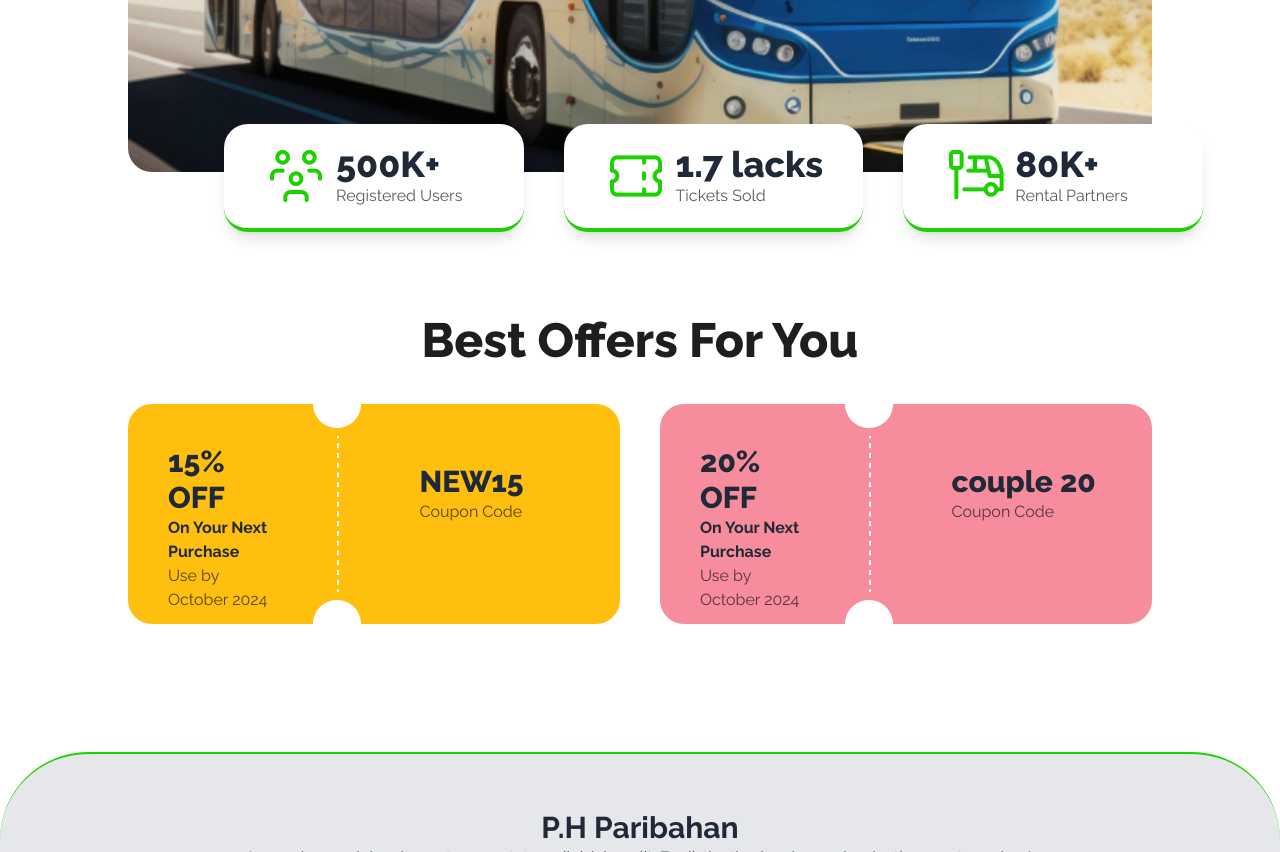
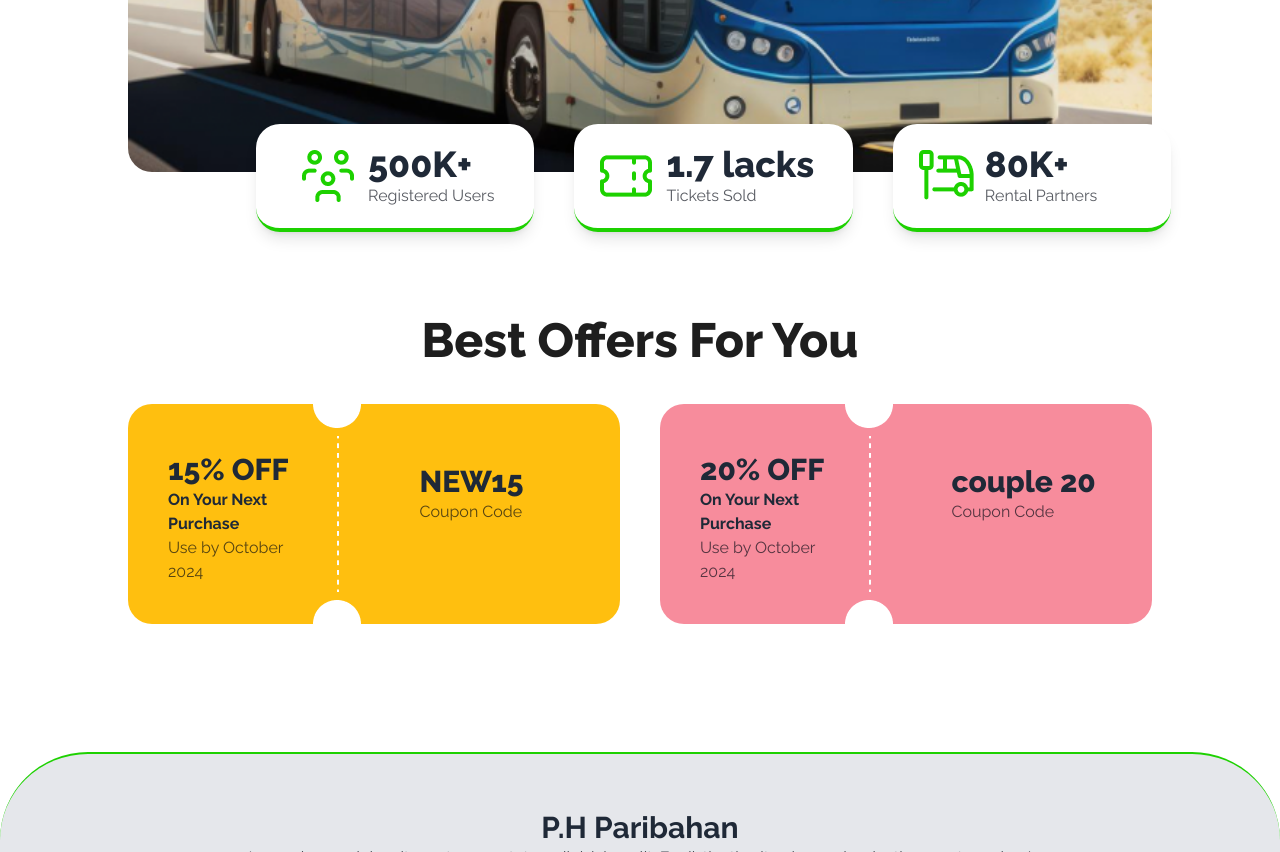
Before and after one commit to minjamin-ahmmed/smart-ticketing, a plain HTML site: page index.html in a window 1280 px wide. Shown: the part 740-1592 px from the top of the page. Drawn offline with nearby package versions, Linux system fonts and the light colour scheme.

```diff
--- a/index.html
+++ b/index.html
@@ -103,8 +103,8 @@
 </div>
 
     <!-- Card Container -->
-    <div class="grid grid-cols-1 lg:grid-cols-3 gap-10 mt-5 lg:mt-0 lg:absolute lg:top-[108%] lg:left-[17.5%]">
-      <div class="flex items-center gap-x-2 rounded-3xl bg-white px-10 py-5 shadow-lg border-b-4 border-[#1DD100]">
+    <div class="grid grid-cols-1 lg:grid-cols-3 gap-10 mt-5 lg:mt-0 lg:absolute lg:top-[108%] lg:left-[20%]">
+      <div class="flex items-center gap-x-2 rounded-3xl bg-white px-10 py-5  shadow-lg border-b-4 border-[#1DD100]">
         <div >
             <img src="images/people.png" alt="">
         </div>
@@ -114,7 +114,7 @@
         </div>
      </div>
 
-     <div class="flex items-center gap-x-2 bg-white rounded-3xl px-10 py-5 shadow-lg border-b-4 border-[#1DD100]">
+     <div class="flex items-center gap-x-2 bg-white rounded-3xl px-5 py-5 lg:p-5 shadow-lg border-b-4 border-[#1DD100]">
       <div >
           <img src="images/ticket-cupon.png" alt="">
       </div>
@@ -124,7 +124,7 @@
       </div>
    </div>
 
-   <div class="flex items-center gap-x-2 bg-white rounded-3xl px-10 py-5 shadow-lg border-b-4 border-[#1DD100]">
+   <div class="flex items-center gap-x-2 bg-white rounded-3xl px-10 py-5 lg:p-5 shadow-lg border-b-4 border-[#1DD100]">
     <div >
         <img src="images/stoppage.png" alt="">
     </div>
@@ -143,7 +143,7 @@
       <div class="grid grid-cols-1 lg:grid-cols-2 gap-10">
         <div class="grid grid-cols-8 bg-[#FFBF0F] rounded-3xl lg:h-[220px]">
 
-          <div class="p-4 lg:p-10 col-span-3">
+          <div class="p-4 lg:p-0 lg:mt-12 lg:ml-10 col-span-3">
             <h1 class="text-3xl font-extrabold">15% OFF</h1>
             <h3 class="font-bold">On Your Next Purchase</h3>
             <p class="text-[#030712a9]">Use by October 2024</p>
@@ -160,7 +160,7 @@
 
         <div class="grid grid-cols-8 bg-[#F78C9C] rounded-3xl lg:h-[220px] mt-10 lg:mt-0">
 
-          <div class="p-4 lg:p-10 col-span-3">
+          <div class="p-4 lg:p-0 lg:mt-12 lg:ml-10 col-span-3">
             <h1 class="text-3xl font-extrabold">20% OFF</h1>
             <h3 class="font-bold">On Your Next Purchase</h3>
             <p class="text-[#030712a9]">Use by October 2024</p>
```
